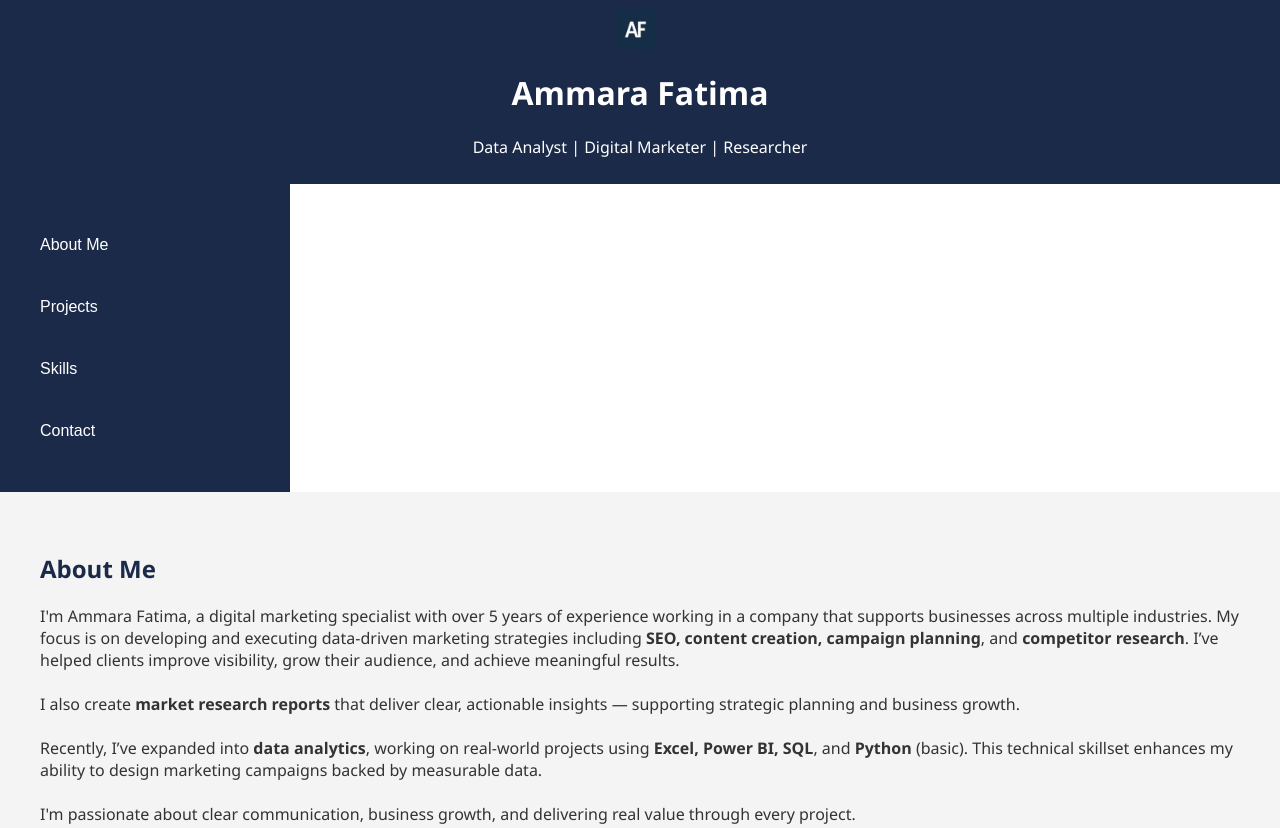
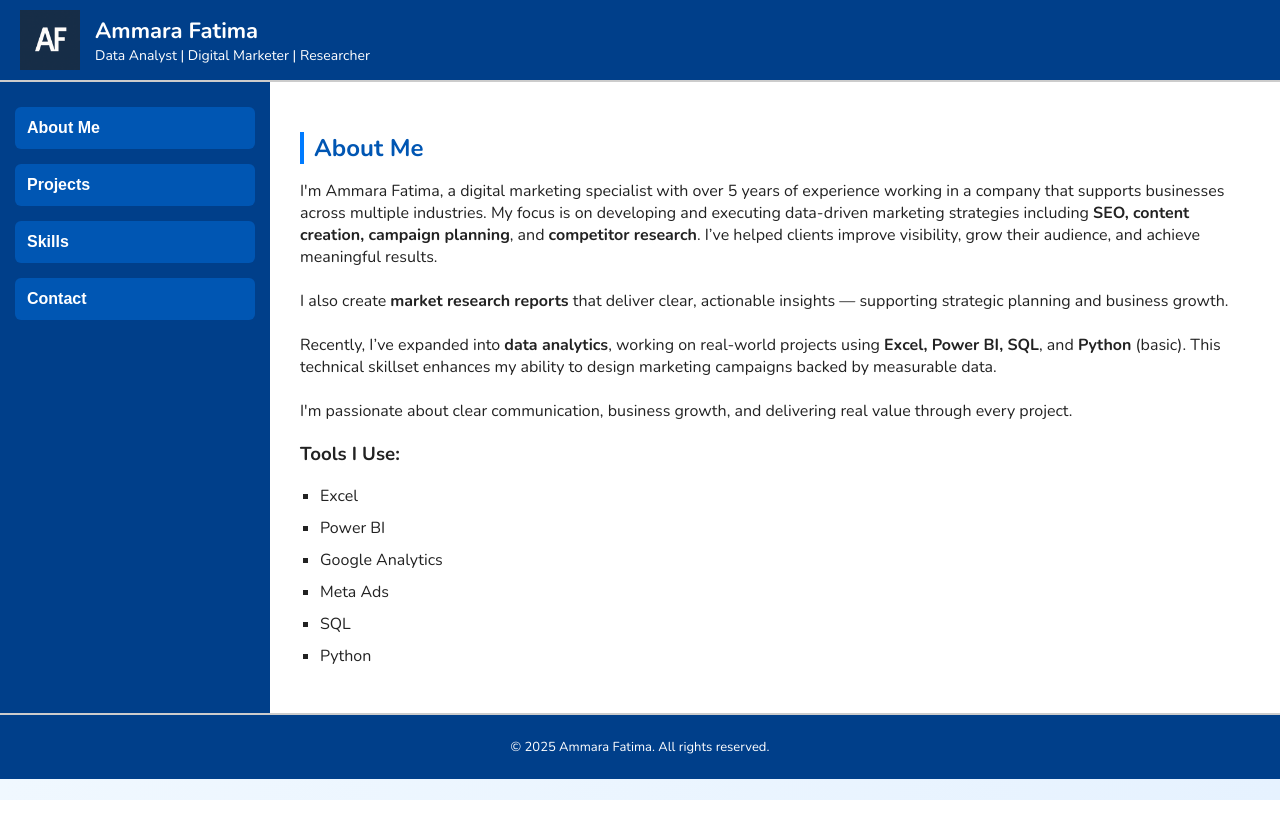
Before and after one commit to ammara02345/ammara02345.github.io, a plain HTML site: page index.html in a window 1280 px wide. Shown: the top 828 px of the page. After the commit the page ends 800 px from the top, so only its background shows below. Drawn offline with nearby package versions, Linux system fonts and the light colour scheme.

Commit message:
Update style.css

```diff
--- a/style.css
+++ b/style.css
@@ -1,65 +1,154 @@
 body {
+  font-family: 'Nunito', sans-serif;
   margin: 0;
-  font-family: "Segoe UI", Tahoma, Geneva, Verdana, sans-serif;
-  background-color: #ffffff;
-  color: #333;
+  padding: 0;
+  background: linear-gradient(to right, #f0f8ff, #e6f2ff);
+  color: #222;
 }
 
-header, footer {
-  background-color: #1b2a49;
-  color: white;
-  text-align: center;
-  padding: 10px 0;
+.full-layout-box {
+  width: 100%;
+  margin: 0;
+  border: none;
+  border-radius: 0;
+  box-shadow: none;
 }
 
-header img {
-  height: 40px;
-  vertical-align: middle;
-  margin-right: 10px;
+header {
+  background-color: #003f8a;
+  color: #fff;
+  padding: 10px 20px;
+  display: flex;
+  justify-content: flex-start;
+  align-items: center;
 }
 
-.container {
+.header-left {
   display: flex;
-  min-height: 100vh;
-  flex-direction: column;
+  align-items: center;
 }
 
-.main-content {
+.logo {
+  width: 60px;
+  height: auto;
+  margin-right: 15px;
+}
+
+.header-text h1 {
+  font-size: 22px;
+  margin: 0;
+}
+
+.header-text p {
+  font-size: 14px;
+  margin: 0;
+}
+
+.header-separator, .footer-separator {
+  height: 2px;
+  background-color: #ccc;
+}
+
+.container.step6-layout {
   display: flex;
-  flex: 1;
+  background-color: #ffffff;
+  min-height: 600px;
 }
 
 .sidebar {
-  background-color: #1b2a49;
-  padding: 20px;
-  width: 250px;
-  min-height: 100%;
+  width: 240px;
+  background-color: #003f8a;
+  display: flex;
+  flex-direction: column;
+  padding: 25px 15px;
+  gap: 15px;
 }
 
 .sidebar button {
-  display: block;
-  background-color: #1b2a49;
+  background-color: #0056b3;
   color: #fff;
-  padding: 12px 20px;
-  width: 100%;
+  border: none;
+  padding: 12px;
+  border-radius: 6px;
   text-align: left;
-  border: none;
-  border-radius: 5px;
-  margin: 20px 0; /* Increased spacing */
   font-size: 16px;
+  font-weight: bold;
+  cursor: pointer;
   transition: background-color 0.3s ease;
 }
 
-.sidebar button:hover {
+.sidebar button:hover,
+.sidebar button.active-tab {
   background-color: #007bff;
 }
 
+.content-area {
+  flex: 1;
+  padding: 30px;
+  background-color: #fff;
+  animation: fadeIn 0.5s ease-in-out;
+}
+
 .tab-content {
-  flex: 1;
-  padding: 40px;
-  background-color: #f4f4f4;
+  display: none;
+}
+
+.tab-content.active {
+  display: block;
 }
 
 h2 {
-  color: #1b2a49;
+  color: #0056b3;
+  border-left: 4px solid #007bff;
+  padding-left: 10px;
+  margin-bottom: 10px;
 }
+
+ul {
+  list-style-type: square;
+  padding-left: 20px;
+}
+
+ul li {
+  margin-bottom: 10px;
+}
+
+i {
+  margin-right: 8px;
+}
+
+a {
+  color: #007bff;
+  text-decoration: none;
+}
+
+.gallery {
+  display: flex;
+  gap: 20px;
+  flex-wrap: wrap;
+  margin-top: 20px;
+}
+
+.project-item {
+  width: 200px;
+  text-align: center;
+}
+
+.project-item img {
+  width: 100%;
+  border-radius: 8px;
+  box-shadow: 0 0 10px rgba(0,0,0,0.1);
+}
+
+footer {
+  background-color: #003f8a;
+  color: #fff;
+  text-align: center;
+  padding: 10px 0;
+  font-size: 13px;
+}
+
+@keyframes fadeIn {
+  from { opacity: 0; transform: translateY(20px); }
+  to { opacity: 1; transform: translateY(0); }
+}
```
